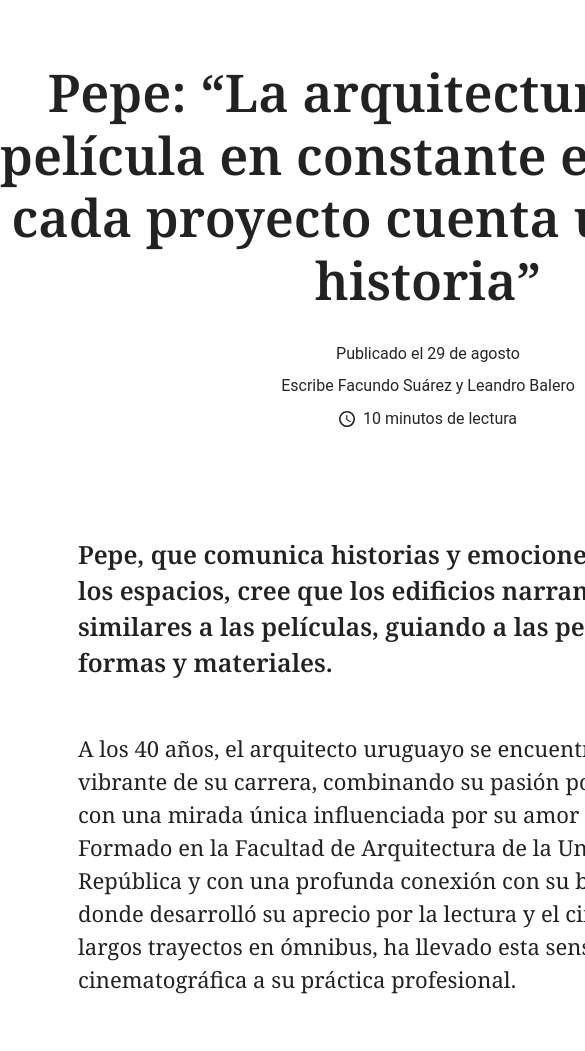
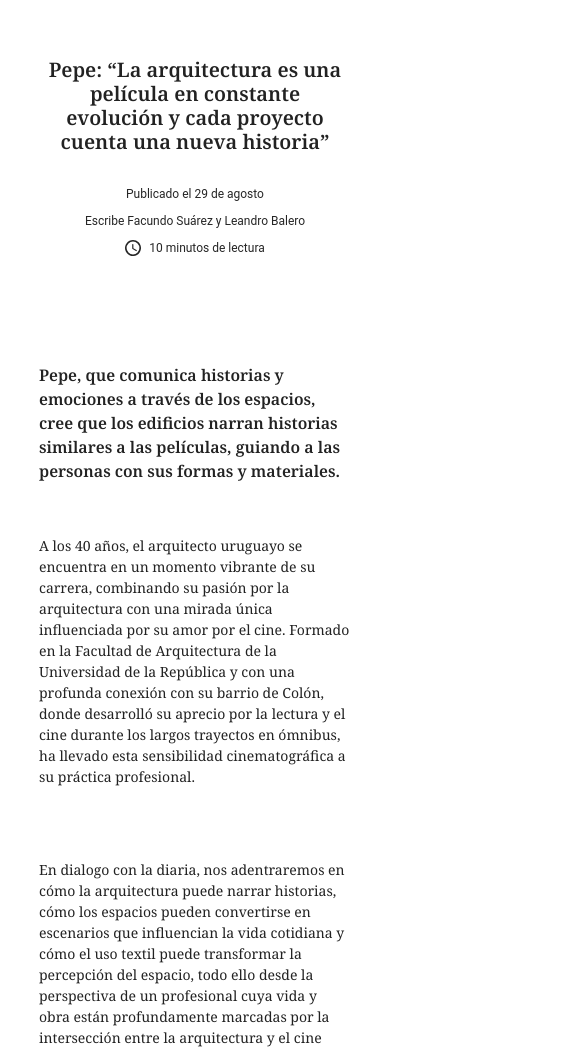
Before and after one commit to AgustinFerres/facundo-interview, a website built with webpack: page index.html in a window 390 px wide. Shown: the part 380-1431 px from the top of the page, 585 px wide, since content can reach past the window. Built offline with nearby package versions, Linux system fonts and the light colour scheme.

Commit message:
added mobile fixes

```diff
--- a/css/style.css
+++ b/css/style.css
@@ -119,7 +119,7 @@ main > * {
 }
 
 #interview-header {
-  width: 900px;
+  width: 140%;
   margin-bottom: 4rem;
   text-align: center;
 }
@@ -154,3 +154,43 @@ main > * {
   width: 100%;
   margin: 100px auto;
 }
+
+@media (max-width: 1024px) {
+  .nav-wrapper {
+    width: 100vw;
+  }
+
+  #nav-principal {
+    display: none;
+  }
+
+  #interview-header {
+    width: 100%;
+  }
+
+  #interview-header h1 {
+    font-size: 20px !important;
+
+  }
+
+  .subtitle {
+    font-size: 12px;
+  }
+
+  .title {
+    font-size: 16px;
+    line-height: 1.5rem;
+  }
+
+  #interview .dictate {
+    font-size: 14px;
+  }
+
+  #interview .question {
+    font-size: 14px;
+  }
+
+  main {
+    margin: 0 10%;
+  }
+}
```
